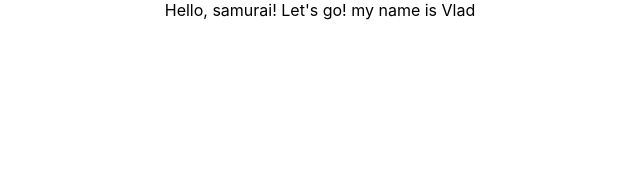
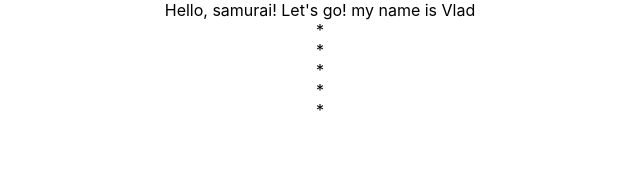
Before and after one commit to gromVlad/samurai_way_main, a React (Create React App) app: page / in a window 1280 px wide. Shown: the top 170 px of the page, without its empty margins (320-960 px from the left). Built offline with nearby package versions, Linux system fonts and the light colour scheme.

Commit message:
add star

```diff
--- a/src/App.tsx
+++ b/src/App.tsx
@@ -5,8 +5,18 @@ function App() {
   return (
     <div className="App">
      Hello, samurai! Let's go! my name is Vlad
+     <Star />
+     <Star />
+     <Star />
+     <Star />
+     <Star />
     </div>
   );
 }
 
 export default App;
+
+function Star (){
+  debugger
+  return <div>*</div>
+}
```
Also changed, not shown: src/index.tsx (line endings or trailing spaces).
